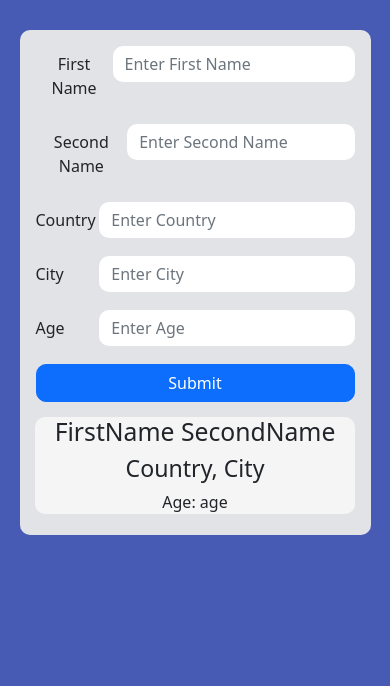
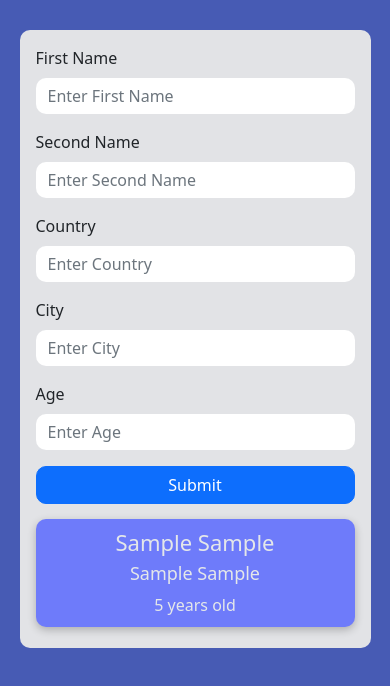
Before and after one commit to mrsev17/react-train-with-form, a React (Create React App) app: page / in a window 390 px wide. Both pictures are taken after typing "Sample", "Sample", "Sample", "Sample", "5" into the empty fields and a click on the button "Submit". Shown: the top 686 px of the page. Built offline with nearby package versions, Linux system fonts and the light colour scheme.

Commit message:
Update
Add some styles and make refactoring of code

```diff
--- a/src/App.js
+++ b/src/App.js
@@ -4,7 +4,7 @@ import "bootstrap/dist/css/bootstrap.min.css";
 import "./style.scss";
 import { Button } from "react-bootstrap";
 import { Form } from "react-bootstrap";
-import UserCard from "./components/UserCard";
+import Users from "./components/Users";
 
 function App() {
   const [formData, setFormData] = useState({
@@ -19,6 +19,7 @@ function App() {
   const handleFormSubmit = (e) => {
     e.preventDefault();
     setFormList([...formList, formData]);
+
     setFormData({
       firstName: "",
       secondName: "",
@@ -26,7 +27,6 @@ function App() {
       city: "",
       age: "",
     });
-    console.log(formList);
   };
 
   const handleChange = (e) => {
@@ -115,10 +115,29 @@ function App() {
             Submit
           </Button>
         </Form>
-        <UserCard />
+
+        <Users data={formList} />
+
       </div>
     </div>
   );
 }
 
 export default App;
+
+/*
+{formList.map((user) => {
+  const { firstName, secondName, country, city, age } = user;
+  return (
+    <div key={`${firstName} ${secondName} ${country} ${city} ${age}`}>
+      <h2>
+        {firstName} {secondName}
+      </h2>
+      <h3>
+        {country} {city}
+      </h3>
+      <p>{age} years old</p>
+    </div>
+  );
+})}
+*/
--- a/src/components/UserCard.js
+++ b/src/components/UserCard.js
@@ -1,9 +1,13 @@
-const UserCard = () => {
+const UserCard = ({ firstName, secondName, country, city, age }) => {
   return (
     <div className="form__user-card">
-      <h2>FirstName SecondName</h2>
-      <h3>Country, City</h3>
-      <p>Age: age</p>
+      <h2>
+        {firstName} {secondName}
+      </h2>
+      <h3>
+        {country} {city}
+      </h3>
+      <p>{age} years old</p>
     </div>
   );
 };
--- /dev/null
+++ b/src/components/Users.js
@@ -0,0 +1,19 @@
+import UserCard from "./UserCard";
+
+const Users = ({ data }) => {
+  return (
+    <div className="card-wrapper">
+      {data.map((user) => {
+        const { firstName, secondName, country, city, age } = user;
+        return (
+          <UserCard
+            key={`${firstName}-${secondName}-${country}-${city}-${age}`}
+            {...user}
+          />
+        );
+      })}
+    </div>
+  );
+};
+
+export default Users;
--- a/src/style.scss
+++ b/src/style.scss
@@ -1,7 +1,20 @@
 body {
   background-color: rgb(71, 91, 180);
 }
+h2 {
+  padding-top: 10px;
+  font-size: 22px;
+}
+h3 {
+  font-size: 18px;
+}
+p {
+  padding-bottom: 10px;
+}
 
+h2, h3, p {
+  color: rgb(229, 232, 234);
+}
 .container-form {
   max-width: 1200px;
   margin: 30px auto 0;
@@ -28,11 +41,64 @@ body {
     border-radius: 10px;
   }
   .form__user-card {
-    max-width: 320px;
-    margin: 0 auto;
+    padding: 0 15px;
+    margin: 0 auto 20px;
     border: 0 solid whitesmoke;
     border-radius: 10px;
-    background-color: whitesmoke;
-    margin-bottom: 20px;
+    background-color: aliceblue;
+    background-image: linear-gradient(
+      135deg,
+      rgba(110, 123, 251, 1) 20%,
+
+      rgba(110, 123, 251, 1) 20%
+    );
+    box-shadow: rgba(0, 0, 0, 0.24) 0px 3px 8px;
+
+    -webkit-animation: fadeIn 3s;
+    animation: fadeIn 3s;
+  }
+  @keyframes fadeIn {
+    0% {
+      opacity: 0;
+    }
+    100% {
+      opacity: 1;
+    }
+  }
+  @-webkit-keyframes fadeOut {
+    0% {
+      opacity: 1;
+    }
+    100% {
+      opacity: 0;
+    }
+  }
+  @keyframes fadeOut {
+    0% {
+      opacity: 1;
+    }
+    100% {
+      opacity: 0;
+    }
+  }
+  @-webkit-keyframes fadeIn {
+    0% {
+      opacity: 0;
+    }
+    100% {
+      opacity: 1;
+    }
+  }
+  .card-wrapper {
+    padding: 0 15px;
   }
 }
+
+@media (max-width: 576px) {
+  .form__wrapper > div {
+    flex-direction: column;
+    input {
+      width: 100%;
+    }
+  }
+}
```
